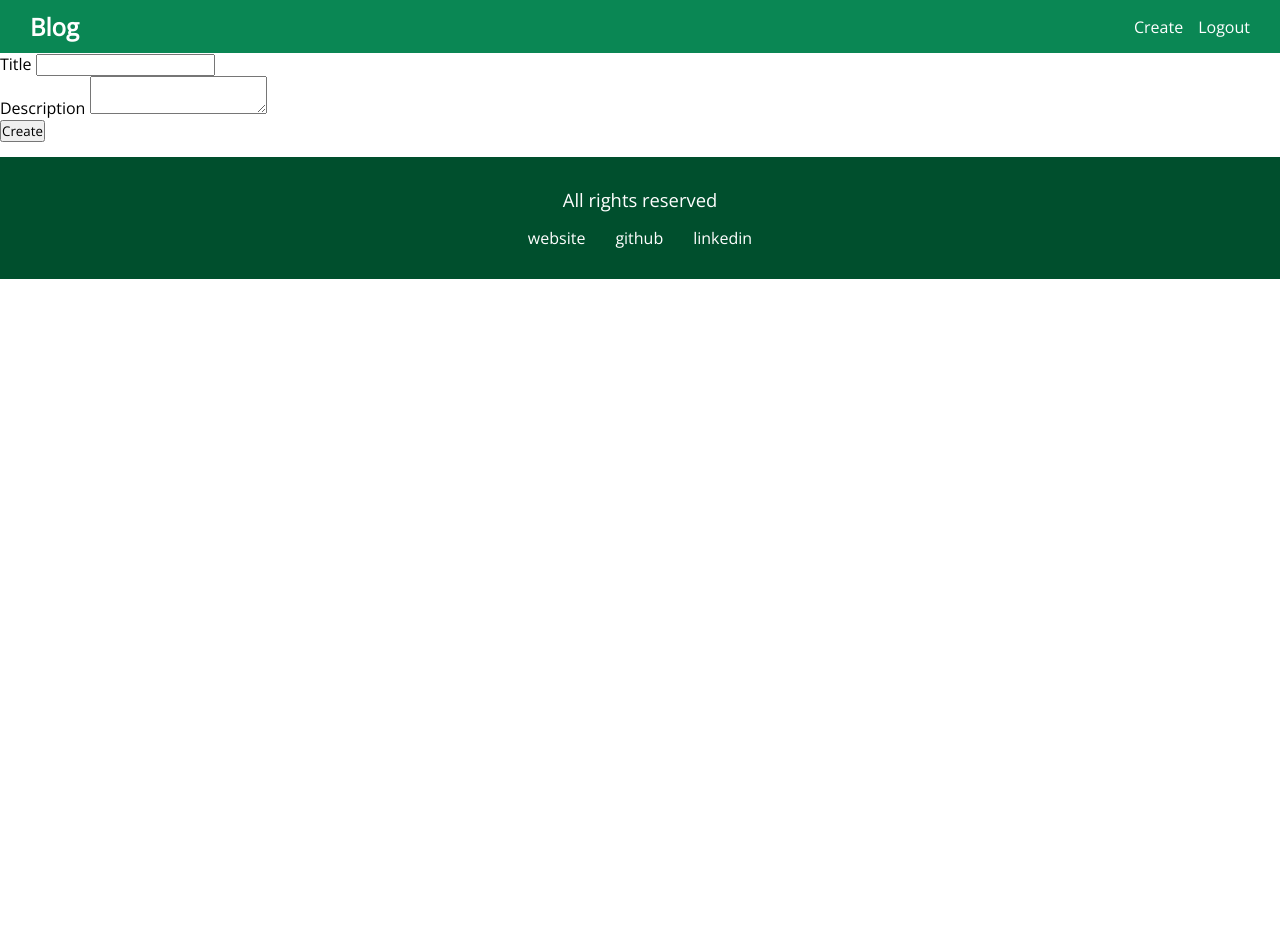
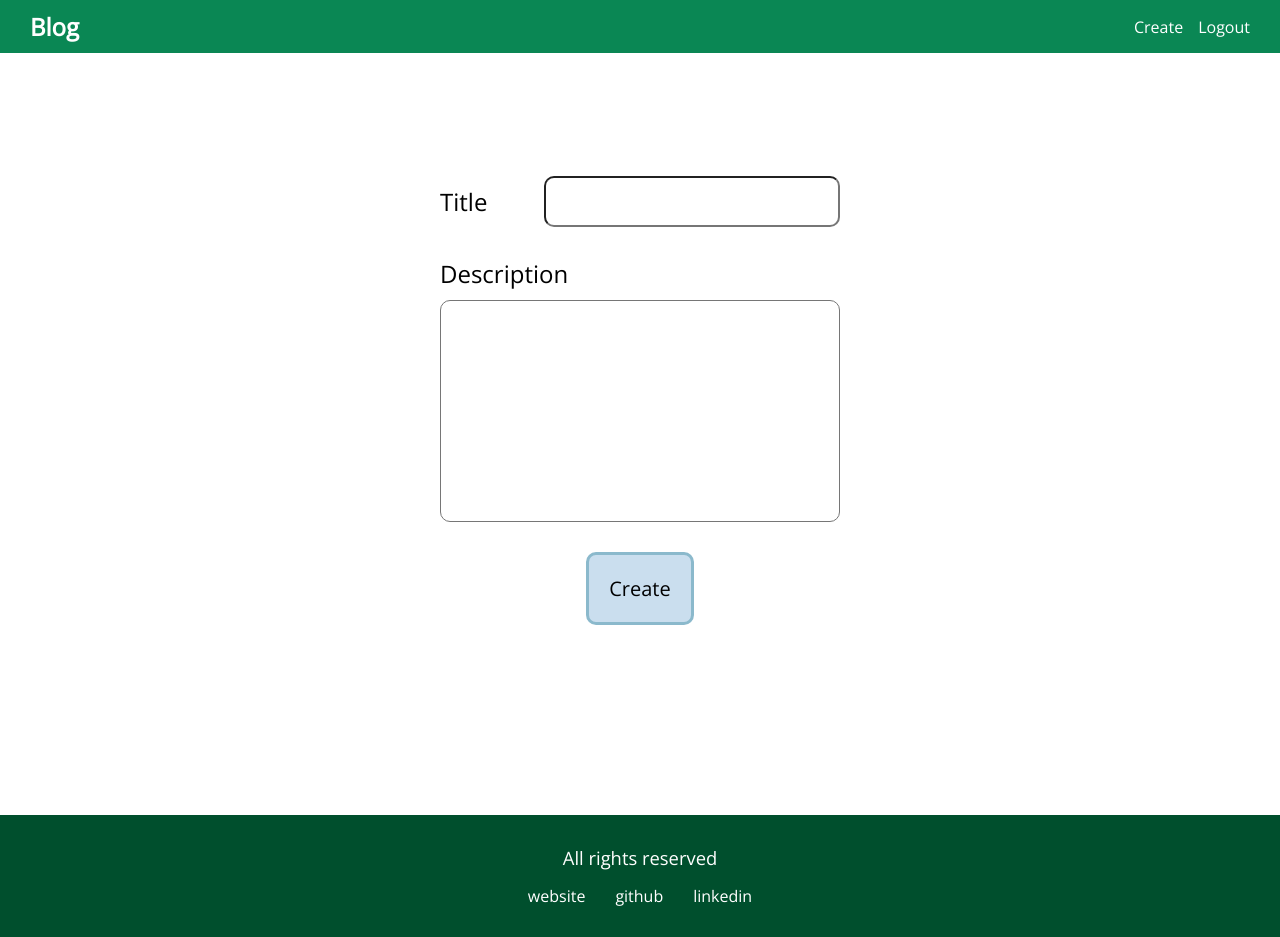
Before and after one commit to in-th3-l00p/cms-blog, a PHP site: page /create.php in a window 1280 px wide. Before the commit the page ends 279 px from the top, so only its background shows below. Run offline with PHP 8.4, Linux system fonts and the light colour scheme; the visitor is signed in with stand-in values (Sample User, id 1); data that the repository does not hold is empty.

Commit message:
finished basic styling

```diff
--- a/create.php
+++ b/create.php
@@ -41,10 +41,13 @@
     <title>CMS blog system</title>
 
     <link rel="stylesheet" href="/css/globals.css">
+    <link rel="stylesheet" href="/css/forms.css">
 </head>
 <body>
     <?php require("utils/layout/header.php") ?>
 
+    <div class="absolute">
+        <section id="form-container">
             <form method="POST">
                 <?php
                     if (isset($error))
@@ -52,15 +55,17 @@
                 ?>
                 <div class="form-group">
                     <label for="title">Title</label>
-            <input type="text" name="title" id="title">
+                    <input type="text" name="title" id="title" class="input">
                 </div>
-        <div class="form-group">
+                <div class="textarea-form-group">
                     <label for="description">Description</label>
-            <textarea name="description" id="description"></textarea>
+                    <textarea name="description" id="description" class="input"></textarea>
                 </div>
-        <button type="submit" class="btn">Create</button>
+                <button type="submit" class="btn mx-auto">Create</button>
             </form>
 
+        </section>
         <?php require("utils/layout/footer.php") ?>
+    </div>
 </body>
 </html>
--- /dev/null
+++ b/css/forms.css
@@ -0,0 +1,78 @@
+body {
+    overflow-x: hidden;
+}
+
+.absolute {
+    position: absolute;
+    top: 0;
+    left: 0;
+    z-index: -1;
+
+    width: 100vw;
+}
+
+#form-container {
+    max-width: 400px;
+    margin-inline: auto;
+    padding-inline: 30px;
+    height: 100vh;
+
+    display: flex;
+    justify-content: center;
+    align-items: center;
+    flex-direction: column;
+    gap: 30px;
+}
+
+#form-container form {
+    display: flex;
+    flex-direction: column;
+    gap: 30px;
+    width: 100%;
+}
+
+.form-group {
+    display: grid;
+    grid-template-columns: 1fr 4fr;
+    column-gap: 30px;
+    font-size: 1.5rem;
+    align-items: center;
+}
+
+@media (width <= 440px) {
+    .form-group {
+        grid-template-columns: 1fr;
+        row-gap: 10px;
+    }
+}
+
+.error {
+    font-size: 1.25rem;
+    color: red;
+}
+
+#form-container .title {
+    font-size: 3rem;
+    text-align: center;
+    font-weight: bold;
+    margin-bottom: 45px;
+}
+
+.textarea-form-group {
+    font-size: 1.5rem;
+    display: flex;
+    flex-direction: column;
+    gap: 10px;
+}
+
+.textarea-form-group textarea {
+    height: 200px;
+    resize: none;
+}
+
+.btn-group {
+    display: flex;
+    gap: 30px;
+    justify-content: center;
+    flex-wrap: wrap;
+}
--- a/css/globals.css
+++ b/css/globals.css
@@ -70,3 +70,36 @@ footer #links-list {
 footer #links-list li {
     padding: 0;
 }
+
+/* default properties */
+.mx-auto {
+    margin-inline: auto;
+}
+
+.square {
+    aspect-ratio: 1/1;
+}
+
+/* component styling */
+.btn {
+    padding: 20px;
+    background-color: #cadeee;
+    border: 3px solid #8bb9cc;
+    border-radius: 10px;
+    cursor: pointer;
+    font-size: 1.25rem;
+}
+
+.btn:disabled {
+    filter: brightness(80%);
+    background-color: #cadeee;
+    border: 3px solid #8bb9cc;
+    cursor: default;
+}
+
+.input {
+    display: block;
+    font-size: 1.25rem;
+    padding: 10px;
+    border-radius: 10px;
+}
--- a/index.php
+++ b/index.php
@@ -92,7 +92,7 @@
                                 <a href="/?privatePage=<?php echo $p; ?>">
                                 <button
                                     <?php if ((int)$page === $p) echo "disabled"; ?>
-                                    class="page-btn"
+                                    class="btn page-btn"
                                 >
                                     <?php echo $p; ?>
                                 </button>
@@ -123,7 +123,7 @@
                     <li><a href="/?page=<?php echo $p; ?>">
                         <button
                             <?php if ((int)$page === $p) echo "disabled"; ?>
-                            class="page-btn"
+                            class="btn page-btn"
                         >
                             <?php echo $p; ?>
                         </button>
```
Also changed, not shown: css/edit.css (added, +13 -0 lines), css/index.css (+7 -12 lines), css/post.css (+38 -0 lines), edit.php (+36 -14 lines), login.php (+7 -3 lines), post.php (+16 -5 lines), register.php (+8 -4 lines), assets/edit.svg (added). Lines whose indentation alone changed are shown as unchanged.
